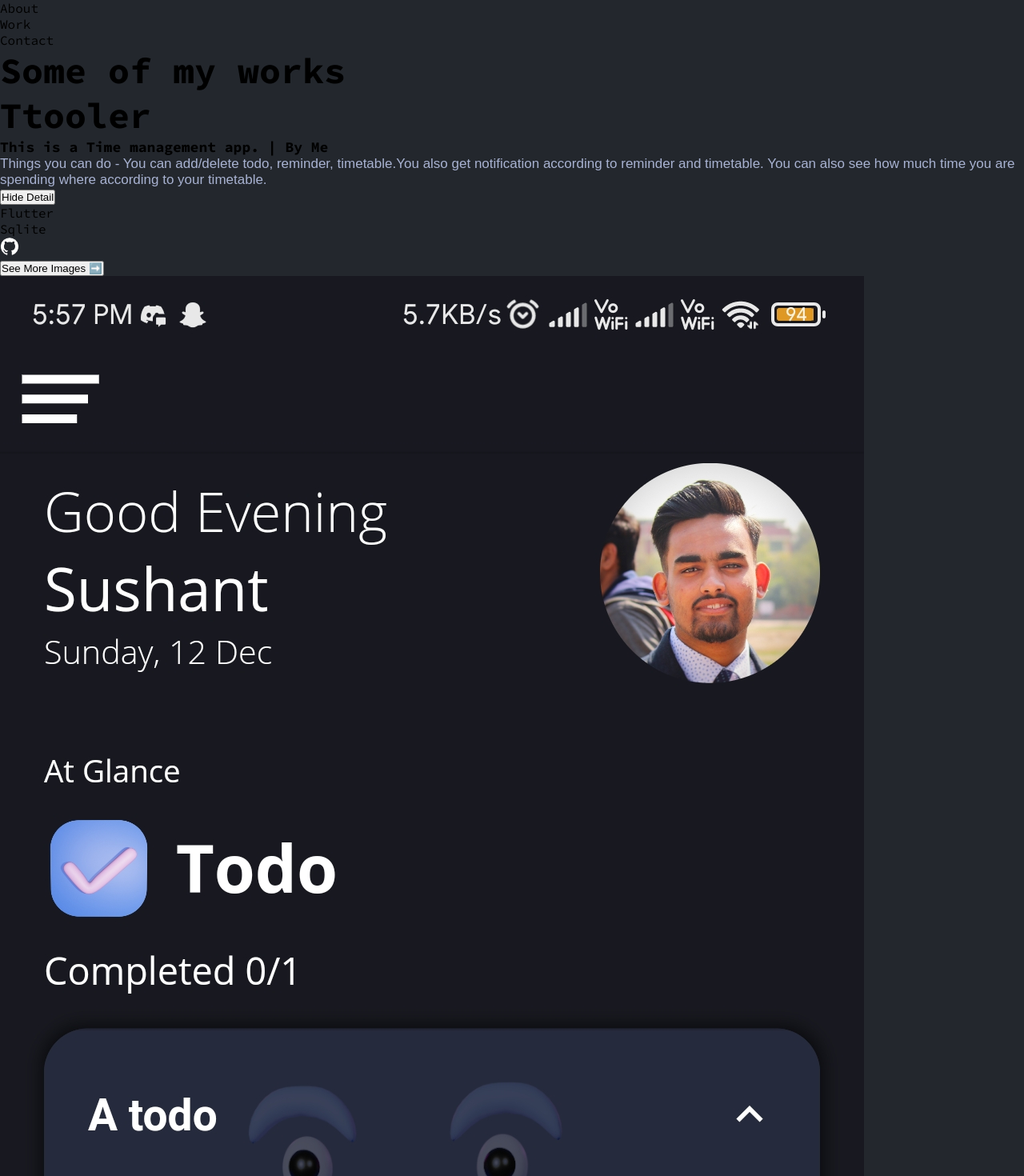
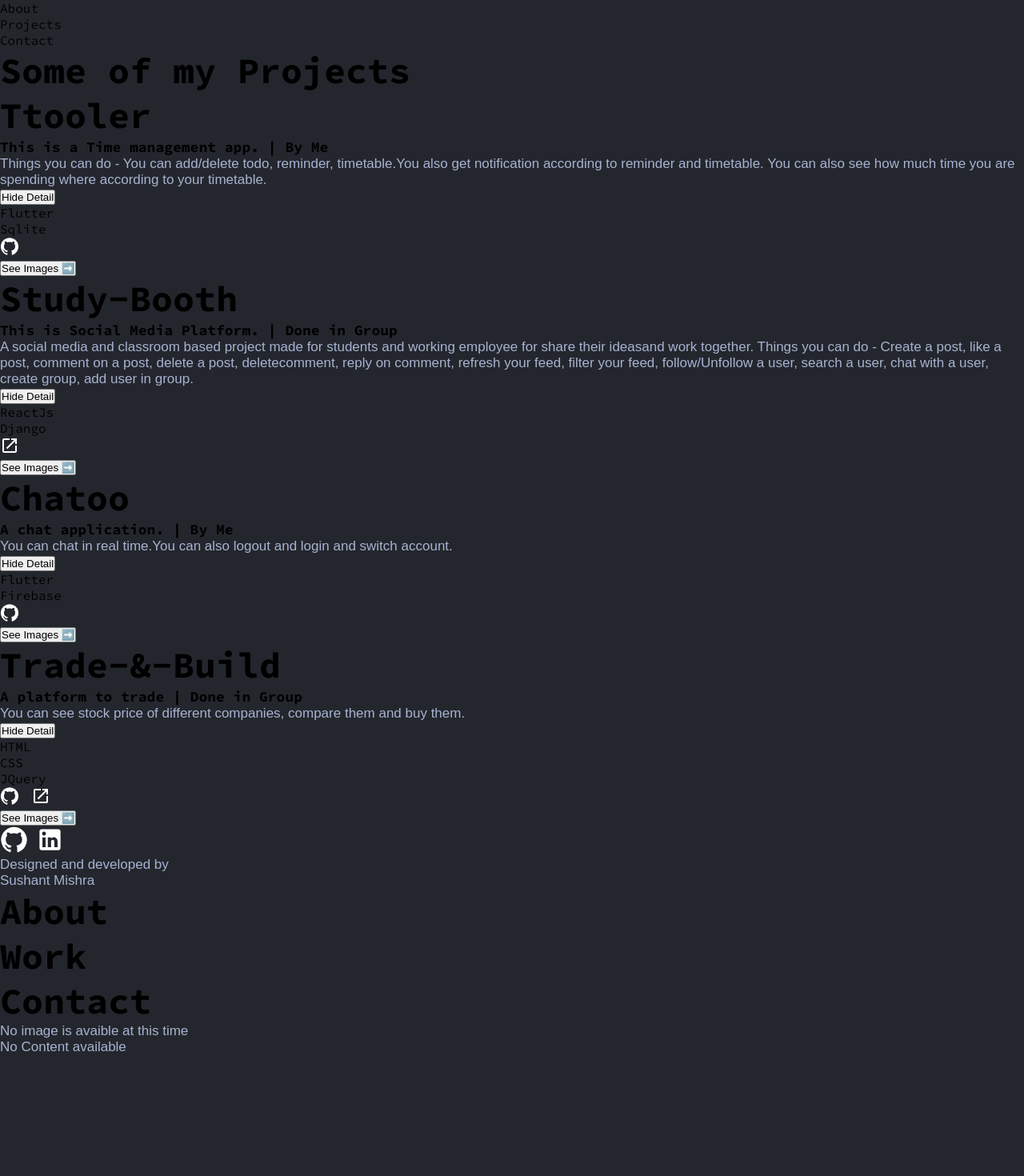
Before and after one commit to sushantdev-git/Portfolio, a React app: page /work in a window 1280 px wide. Shown: the top 1470 px of the page at 80% size. After the commit the page ends 1319 px from the top, so only its background shows below. Built offline with nearby package versions, Linux system fonts and the light colour scheme.

Commit message:
some changes in projects

```diff
--- a/src/components/Header/Header.js
+++ b/src/components/Header/Header.js
@@ -1,9 +1,9 @@
 import React from "react";
-import classes from './Header.css'
-import {Button} from '../UI/HamburgerButton/HamburgerButton';
-import { useHistory} from "react-router";
+import classes from "./Header.css";
+import { Button } from "../UI/HamburgerButton/HamburgerButton";
+import { useHistory } from "react-router";
 
-import {navigate} from '../../router_fxn';
+import { navigate } from "../../router_fxn";
 
 const Header = (props) => {
   let history = useHistory();
@@ -11,14 +11,15 @@ const Header = (props) => {
     <div className={classes.Header}>
       <div className={classes.HeaderContent}>
         <ul>
-                    <li onClick={() => navigate('/about', history)}>About</li>
-                    <li onClick={() => navigate('/work', history)}>Work</li>
-                    <li onClick={() => navigate('/contact', history)}>Contact</li>
+          <li onClick={() => navigate("/about", history)}>About</li>
+          <li onClick={() => navigate("/work", history)}>Projects</li>
+          {/* <li onClick={() => navigate("/work", history)}>Experience</li> */}
+          <li onClick={() => navigate("/contact", history)}>Contact</li>
         </ul>
-                <Button clicked={props.toggleSidePanel}/>
+        <Button clicked={props.toggleSidePanel} />
       </div>
     </div>
-    )
-}
+  );
+};
 
 export default Header;
--- a/src/components/Work/DisplayCard/DisplayCard.css
+++ b/src/components/Work/DisplayCard/DisplayCard.css
@@ -1,46 +1,55 @@
-.DisplayCard{
-    width: 100%;
+.DisplayCard {
+  /* width: 100%; */
+  flex: 1;
   margin: 20px 0px;
-    background-color:#2a2e35;
+  background-color: #2a2e35;
   border-radius: 10px;
   box-sizing: border-box;
   overflow: hidden;
   position: relative;
   transition: padding box-shadow 0.3s;
   box-shadow: rgba(0, 0, 0, 0.24) 0px 3px 8px;
+  max-width: 450px;
+  height: 400px;
+  transition: all 0.3s;
+  font-family: system-ui, -apple-system, BlinkMacSystemFont, "Segoe UI", Roboto,
+    Oxygen, Ubuntu, Cantarell, "Open Sans", "Helvetica Neue", sans-serif;
 }
 
-.DisplayCard:hover{
+.DisplayCard:hover {
   padding-top: -5px;
-    box-shadow: rgba(0, 0, 0, 0.25) 0px 54px 55px, rgba(0, 0, 0, 0.12) 0px -12px 30px, rgba(0, 0, 0, 0.12) 0px 4px 6px, rgba(0, 0, 0, 0.17) 0px 12px 13px, rgba(0, 0, 0, 0.09) 0px -3px 5px;
+  box-shadow: rgba(0, 0, 0, 0.25) 0px 54px 55px,
+    rgba(0, 0, 0, 0.12) 0px -12px 30px, rgba(0, 0, 0, 0.12) 0px 4px 6px,
+    rgba(0, 0, 0, 0.17) 0px 12px 13px, rgba(0, 0, 0, 0.09) 0px -3px 5px;
 }
 
-.DisplayCard a:hover, a:visited, a:link, a:active
-{
+.DisplayCard a:hover,
+a:visited,
+a:link,
+a:active {
   text-decoration: none;
   color: white;
 }
 
-
-.Info{
-    width: 100%;
+.Info {
+  /* width: 100%; */
   display: flex;
   flex-direction: row;
   justify-content: space-between;
-    max-height: 450px;
+  max-height: 400px;
   box-sizing: border-box;
 }
 
-.Text{
+.Text {
   padding: 30px;
-    width: 60%;
+  /* width: 100%; */
   max-height: 550px;
   z-index: 10;
   overflow: auto;
   box-sizing: border-box;
 }
 
-.Text > button{
+.Text > button {
   border: 1px solid cadetblue;
   outline: none;
   color: rgb(74, 131, 133);
@@ -53,78 +62,78 @@
   background-color: transparent;
 }
 
-.Text > button:hover{
+.Text > button:hover {
   background-color: rgba(95, 158, 160, 0.13);
 }
 
-h1{
+.Text > h3 {
+  font-family: sans-serif;
+  font-weight: 100;
+  margin-bottom: 10px;
+}
+
+h1 {
   font-size: 45px;
 }
-h2{
+h2 {
   font-size: 35px;
 }
-h3{
+h3 {
   font-size: 18px;
 }
-p{
+p {
   font-size: 17px;
   font-family: sans-serif;
-    color: #A8B2D1;
+  color: #a8b2d1;
 }
 
-
-.Tech{
-    margin:20px;
+.Tech {
+  margin: 20px;
   font-family: sans-serif;
-    color: #A8B2D1;
+  color: #a8b2d1;
   font-size: 17px;
 }
 
-.Description{
+.Description {
   transition: all 0.3s;
   overflow: hidden;
 }
 
-
-
-.Link{
+.Link {
   display: flex;
   flex-direction: row;
   margin: 10px 0px;
 }
 
-
-.Image{
+.Image {
   width: 40%;
   display: flex;
   align-items: center;
 }
 
-.Image img{
-    object-fit:cover;
+.Image img {
+  object-fit: cover;
   max-height: 100%;
   width: 100%;
   object-position: top;
 }
 
-
-
-@media (max-width:860px) {
-    .Info{
+@media (max-width: 860px) {
+  .Info {
     flex-direction: column;
     max-height: none;
     overflow: none;
   }
-    .Text{
+  .Text {
     margin-top: 90px;
     width: 100%;
     max-height: none;
     overflow-wrap: break-word;
     overflow: hidden;
     padding: 20px;
-        background-color:#2a2e35;
+    background-color: #2a2e35;
   }
-    .Image{
+  .Image {
     position: absolute;
     top: 0;
     left: 0;
@@ -132,19 +141,19 @@ p{
     height: 100%;
     /* opacity: 0.06; */
   }
-    h1{
+  h1 {
     font-size: 40px;
     line-height: 45px;
   }
-    h2{
+  h2 {
     font-size: 30px;
     line-height: 30px;
   }
-    h3{
+  h3 {
     font-size: 16px;
     line-height: 21px;
   }
-    p{
+  p {
     font-size: 15px;
   }
 }
--- a/src/components/Work/DisplayCard/DisplayCard.js
+++ b/src/components/Work/DisplayCard/DisplayCard.js
@@ -1,90 +1,118 @@
 import React from "react";
-import classes from './DisplayCard.css'
+import classes from "./DisplayCard.css";
 import { useState, useRef, useEffect } from "react";
 
-import { SvgIcon } from '@mui/material';
-import GitHubIcon from '@mui/icons-material/GitHub';
-import OpenInNewIcon from '@mui/icons-material/OpenInNew';
-import {connect} from 'react-redux';
+import { SvgIcon } from "@mui/material";
+import GitHubIcon from "@mui/icons-material/GitHub";
+import OpenInNewIcon from "@mui/icons-material/OpenInNew";
+import { connect } from "react-redux";
 import { motion } from "framer-motion";
 
 const DisplayCard = (props) => {
-
   let [showDetail, setShowDetail] = useState(false);
 
   let content = useRef(null);
   let mainBox = useRef(null);
 
-    let [DetailHeight, setDetailHeight] = useState('0px');
-
+  let [DetailHeight, setDetailHeight] = useState("0px");
 
   const showDetailClicked = () => {
     setShowDetail(!showDetail);
-        setDetailHeight(!showDetail ? `${content.current.scrollHeight}px` :'0px' );
-    }
+    setDetailHeight(!showDetail ? `${content.current.scrollHeight}px` : "0px");
+  };
 
-    let text = (<div className={classes.Text}>
+  let text = (
+    <div className={classes.Text}>
       <h1>{props.title}</h1>
       <h3>{props.subDes}</h3>
 
-        <div className={classes.Description} ref={content} style={{'height':`${DetailHeight}`}}>
+      <div
+        className={classes.Description}
+        ref={content}
+        style={{ height: `${DetailHeight}` }}
+      >
         <p>{props.des}</p>
       </div>
 
-        <button onClick={showDetailClicked}>{!showDetail ? "Show Detail":"Hide Detail"}</button>
+      <button onClick={showDetailClicked}>
+        {!showDetail ? "Show Detail" : "Hide Detail"}
+      </button>
 
       <div className={classes.Tech}>
         <ul>
-                {props.tech.map((tName,i) => <li key={i}>{tName}</li>)}
+          {props.tech.map((tName, i) => (
+            <li key={i}>{tName}</li>
+          ))}
         </ul>
       </div>
       <div className={classes.Link}>
-            {props.github ? <a href={props.github}><SvgIcon onClick={() => console.log()} fontSize="medium" style={{'marginRight':'15px'}}><GitHubIcon/></SvgIcon></a> : null}
-            {props.link ? <a href={props.link}><SvgIcon onClick={() => console.log()} fontSize="medium"><OpenInNewIcon/></SvgIcon></a>:null}
+        {props.github ? (
+          <a href={props.github}>
+            <SvgIcon
+              onClick={() => console.log()}
+              fontSize="medium"
+              style={{ marginRight: "15px" }}
+            >
+              <GitHubIcon />
+            </SvgIcon>
+          </a>
+        ) : null}
+        {props.link ? (
+          <a href={props.link}>
+            <SvgIcon onClick={() => console.log()} fontSize="medium">
+              <OpenInNewIcon />
+            </SvgIcon>
+          </a>
+        ) : null}
       </div>
-        <button onClick={() => props.showImg(props.images)}>See More Images ➡️</button>
-    </div>);
+      <button onClick={() => props.showImg(props.images)}>See Images ➡️</button>
+    </div>
+  );
 
   let image = (
     <div className={classes.Image}>
-            <img src={props.thumb} alt=""/>
+      <img src={props.thumb} alt="" />
     </div>
   );
 
   useEffect(() => {
-        if(mainBox.current.clientWidth >= 600 ){
+    if (mainBox.current.clientWidth >= 600) {
       setShowDetail(true);
-            setDetailHeight(!showDetail ? `${content.current.scrollHeight}px` :'0px' );
+      setDetailHeight(
+        !showDetail ? `${content.current.scrollHeight}px` : "0px"
+      );
     }
-    }, [mainBox])
+  }, [mainBox]);
 
-    console.log(mainBox)
+  console.log(mainBox);
 
-    return(
+  return (
     <motion.div
-        initial={{opacity:0}}
-        animate={{opacity:1}}
-        exit={{opacity:0}}
-        transition={{duration:1.5}}
+      initial={{ opacity: 0 }}
+      animate={{ opacity: 1 }}
+      exit={{ opacity: 0 }}
+      transition={{ duration: 1.5 }}
     >
       <div className={classes.DisplayCard} ref={mainBox}>
         <div className={classes.Info}>
-                    {props.ind % 2 === 0 ? text :image}
-                    {props.ind % 2 === 0 ? image:text}
+          {/* {props.ind % 2 === 0 ? text :image}
+                    {props.ind % 2 === 0 ? image:text} */}
+          {text}
+          {/* {image} */}
         </div>
       </div>
     </motion.div>
-    )
-}
+  );
+};
 
-const mapDispatchToProps = dispatch => {
+const mapDispatchToProps = (dispatch) => {
   return {
-        showImg: (images) => dispatch({
-            type:'IMG_VISIBLE',
-            images:images ? images : [],
-        })
-    }
-}
+    showImg: (images) =>
+      dispatch({
+        type: "IMG_VISIBLE",
+        images: images ? images : [],
+      }),
+  };
+};
 
-
-export default connect(null, mapDispatchToProps)(DisplayCard)
+export default connect(null, mapDispatchToProps)(DisplayCard);
--- a/src/containers/Work/Work.css
+++ b/src/containers/Work/Work.css
@@ -1,7 +1,7 @@
-.Work{
+.Work {
   width: 80%;
   margin-top: 100px;
-    background-color:#23272D;
+  background-color: #23272d;
   color: white;
   overflow-x: wrap;
   box-sizing: border-box;
@@ -9,19 +9,29 @@
   max-width: 1440px;
 }
 
-.Work >div> h1{
-    text-align: center;
+.displayCards {
+  display: flex;
+  flex-direction: row;
+  flex-wrap: wrap;
+  justify-content: space-between;
 }
 
+.Work > div > h1 {
+  text-align: center;
+  margin-bottom: 40px;
+}
 
-@media (max-width:780px) {
-    .Work{
+@media (max-width: 780px) {
+  .Work {
     margin-top: 70px;
     width: 90%;
   }
+  .displayCards {
+    justify-content: space-around;
   }
-@media (max-width:450px) {
-    .Work{
+}
+@media (max-width: 450px) {
+  .Work {
     width: 95%;
   }
 }
--- a/src/containers/Work/Work.js
+++ b/src/containers/Work/Work.js
@@ -50,7 +50,7 @@ class Work extends Component {
         github: "https://github.com/sushantdev-git/chatoo",
       },
       {
-        title: "Trade-n-Build",
+        title: "Trade-&-Build",
         subDes: "A platform to trade | Done in Group",
         des: "You can see stock price of different companies, compare them and buy them.",
         thumb: "images/TradenBuild/1.png",
@@ -76,8 +76,8 @@ class Work extends Component {
           exit={{ opacity: 0 }}
           transition={{ duration: 0.55 }}
         >
-          <h1>Some of my works</h1>
-          {displayCards}
+          <h1>Some of my Projects</h1>
+          <div className={classes.displayCards}>{displayCards}</div>
         </motion.div>
         <Footer />
       </div>
```
Lines whose indentation alone changed are shown as unchanged.
